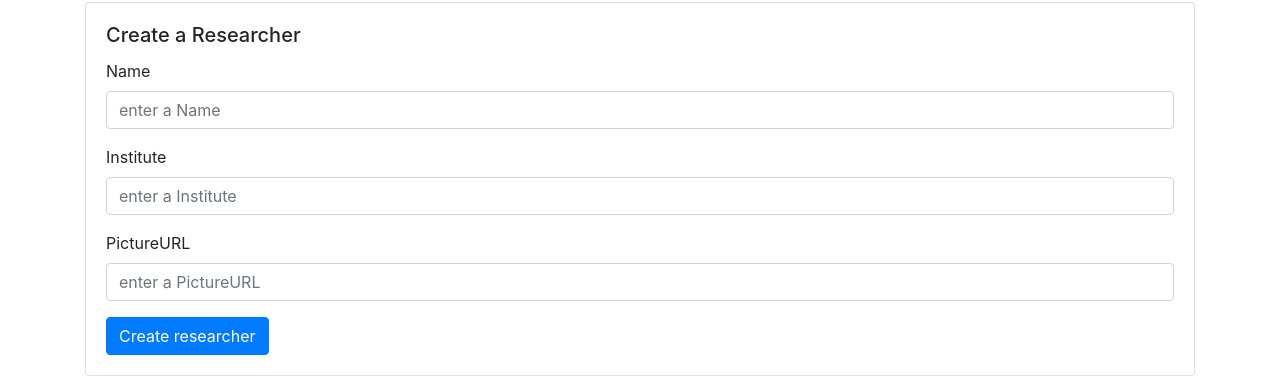
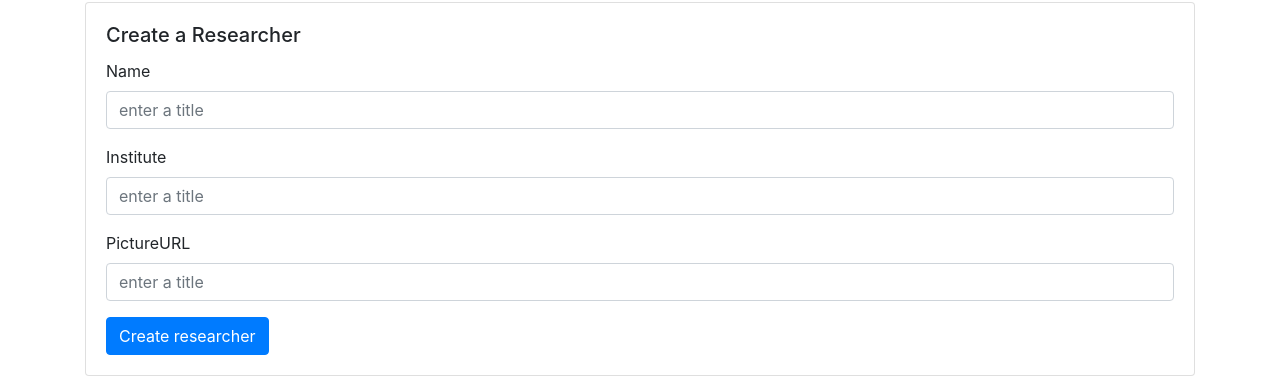
Before and after one commit to Roxanne1225/graphademic, a React (Create React App) app in the folder client/: page /researchers/1 in a window 1280 px wide. Shown: the part 316-694 px from the top of the page. Built offline with nearby package versions, Linux system fonts and the light colour scheme.

Commit message:
convert?

```diff
--- a/client/src/components/articles/ArticleCreateForm.js
+++ b/client/src/components/articles/ArticleCreateForm.js
@@ -86,7 +86,7 @@ const ArticleCreateForm = ({ onCreate }) => {
             <Form.Control
               onChange={makeHandleChange("fieldID", "integer")}
               type='text'
-              placeholder='enter the Field ID'
+              placeholder='enter the number of citations this article has'
             />
           </Form.Group>
 
--- a/client/src/components/researchers/ResearcherCreateForm.js
+++ b/client/src/components/researchers/ResearcherCreateForm.js
@@ -34,7 +34,7 @@ const ResearcherCreateForm = ({ onCreate }) => {
             <Form.Control
               onChange={makeHandleChange("name", "string")}
               type='text'
-              placeholder='enter a Name'
+              placeholder='enter a title'
             />
           </Form.Group>
 
@@ -43,7 +43,7 @@ const ResearcherCreateForm = ({ onCreate }) => {
             <Form.Control
               onChange={makeHandleChange("institute", "string")}
               type='text'
-              placeholder='enter a Institute'
+              placeholder='enter a title'
             />
           </Form.Group>
 
@@ -52,7 +52,7 @@ const ResearcherCreateForm = ({ onCreate }) => {
             <Form.Control
               onChange={makeHandleChange("picture_url", "string")}
               type='text'
-              placeholder='enter a PictureURL'
+              placeholder='enter a title'
             />
           </Form.Group>
 
```
